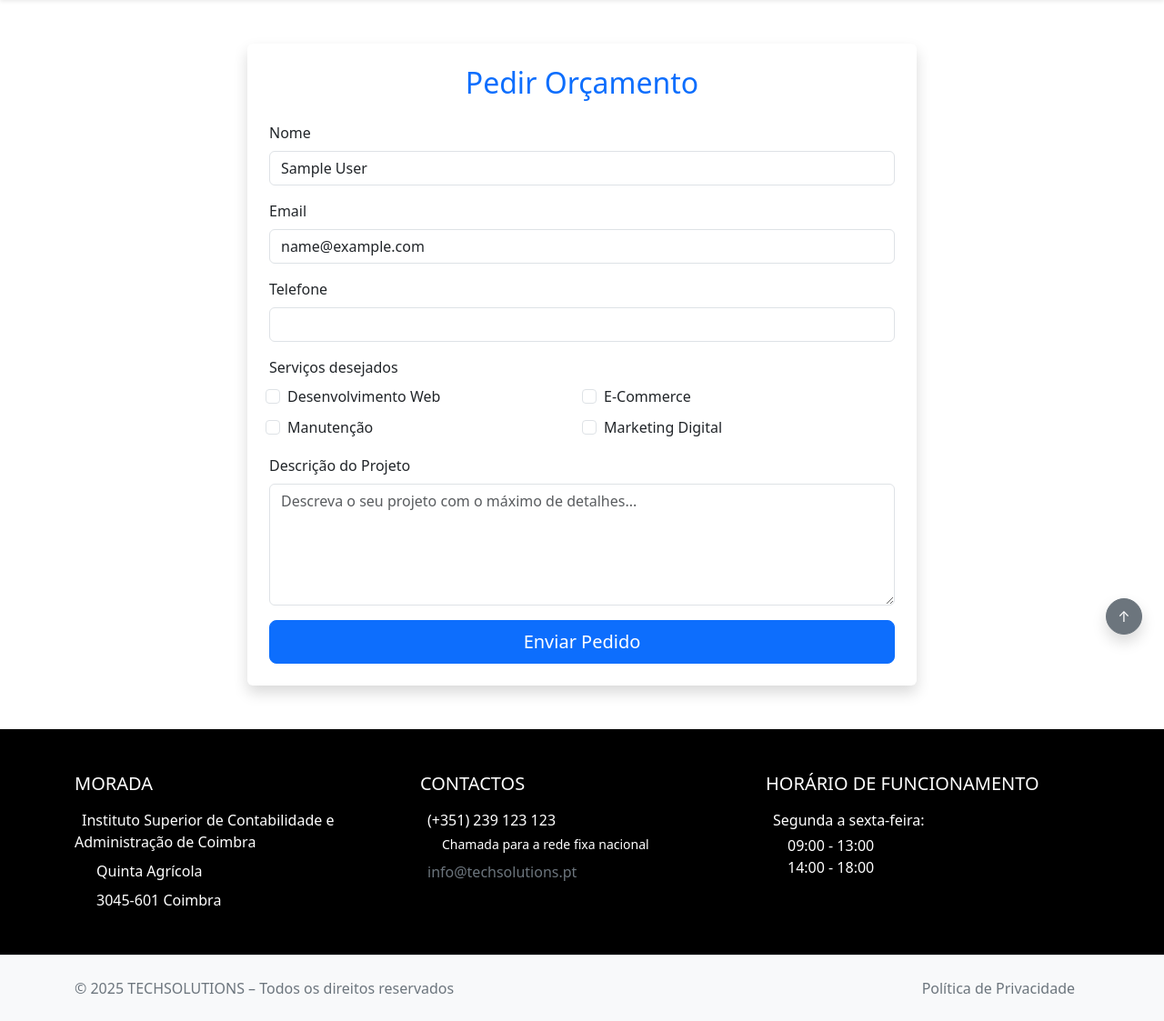
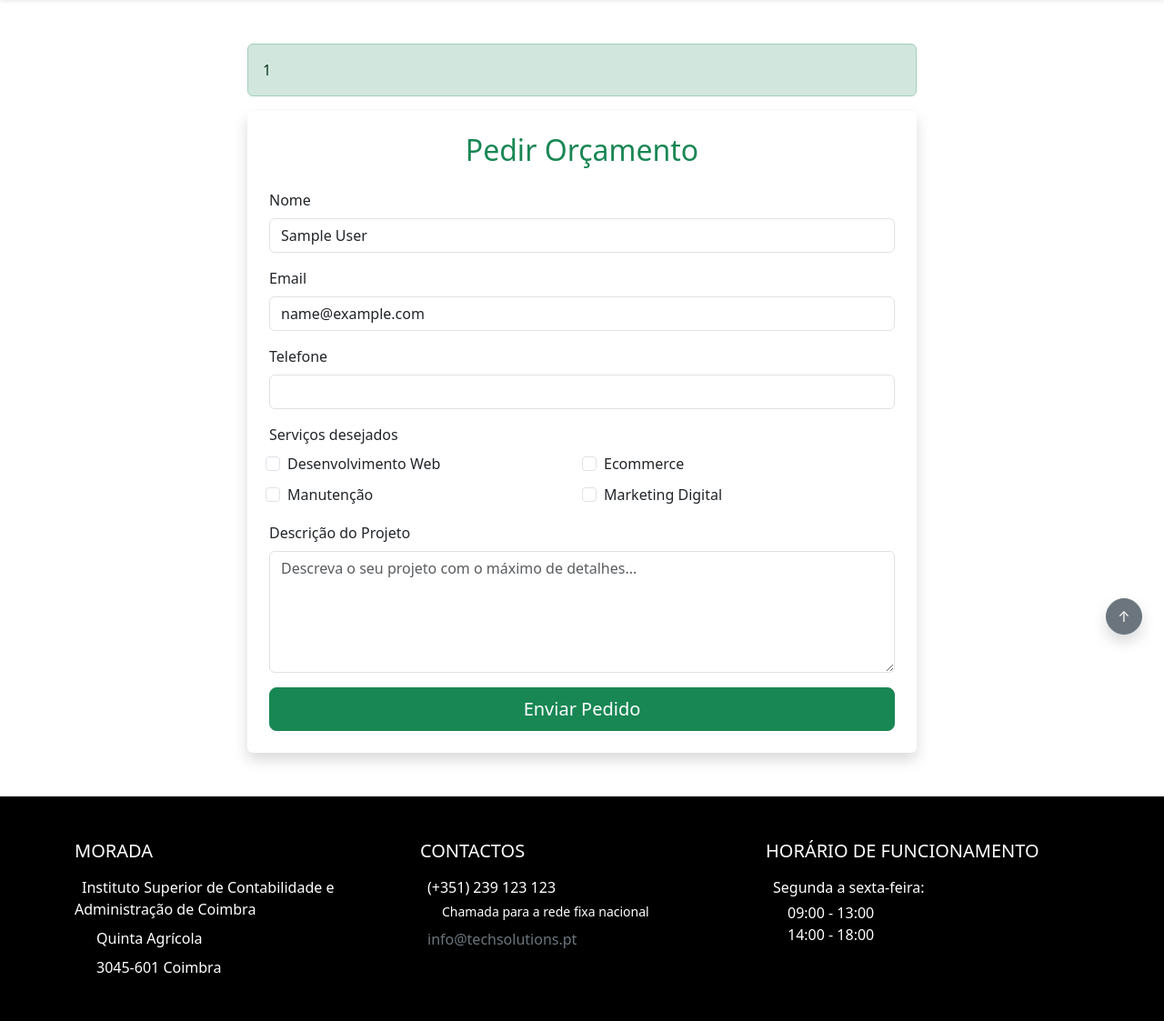
Before and after one commit to ambnunez/EpocaEspecialDweb, a PHP site: page /orcamento.php in a window 1280 px wide. Shown: the part 78-1201 px from the top of the page at 91% size. Before the commit the page ends 1171 px from the top, so only its background shows below. Run offline with PHP 8.4, Linux system fonts and the light colour scheme; the visitor is signed in with stand-in values (Sample User, id 1).

Commit message:
Atualização recente

```diff
--- a/includes/sidebar.php
+++ b/includes/sidebar.php
@@ -40,6 +40,5 @@
   <a href="utilizadores.php"><i class="bi bi-people me-2"></i>Utilizadores</a>
   <a href="projetos.php"><i class="bi bi-folder2-open me-2"></i>Projetos</a>
   <a href="pedidosorcamentos.php"><i class="bi bi-file-earmark-text me-2"></i>Orçamentos</a>
-  <a href="definicoes.php"><i class="bi bi-gear me-2"></i>Definições</a>
   <a href="index.php" class="mt-4"><i class="bi bi-box-arrow-right me-2"></i>Sair</a>
 </div>
--- a/orcamento.php
+++ b/orcamento.php
@@ -15,13 +15,23 @@
 
 <?php require('includes/navbar.php'); ?>
 
-<!-- Formulário Pedido de Orçamento -->
 <div class="container py-5">
   <div class="row justify-content-center">
     <div class="col-lg-8">
+
+      <?php if (isset($_SESSION['sucesso'])): ?>
+        <div class="alert alert-success">
+          <?= $_SESSION['sucesso']; unset($_SESSION['sucesso']); ?>
+        </div>
+      <?php elseif (isset($_SESSION['erro'])): ?>
+        <div class="alert alert-danger">
+          <?= $_SESSION['erro']; unset($_SESSION['erro']); ?>
+        </div>
+      <?php endif; ?>
+
       <div class="card shadow border-0">
         <div class="card-body p-4">
-          <h2 class="text-center mb-4 text-primary">Pedir Orçamento</h2>
+          <h2 class="text-center mb-4 text-success">Pedir Orçamento</h2>
 
           <form action="pedirorcamento.php" method="POST">
 
@@ -47,22 +57,14 @@
             <div class="mb-3">
               <label class="form-label">Serviços desejados</label>
               <div class="row row-cols-1 row-cols-sm-2 g-2">
-                <div class="form-check">
-                  <input class="form-check-input" type="checkbox" value="Desenvolvimento Web" name="servicos[]" id="web">
-                  <label class="form-check-label" for="web">Desenvolvimento Web</label>
-                </div>
-                <div class="form-check">
-                  <input class="form-check-input" type="checkbox" value="Ecommerce" name="servicos[]" id="ecommerce">
-                  <label class="form-check-label" for="ecommerce">E-Commerce</label>
-                </div>
-                <div class="form-check">
-                  <input class="form-check-input" type="checkbox" value="Manutenção" name="servicos[]" id="manutencao">
-                  <label class="form-check-label" for="manutencao">Manutenção</label>
-                </div>
-                <div class="form-check">
-                  <input class="form-check-input" type="checkbox" value="Marketing Digital" name="servicos[]" id="marketing">
-                  <label class="form-check-label" for="marketing">Marketing Digital</label>
-                </div>
+                <?php
+                $servicos = ['Desenvolvimento Web', 'Ecommerce', 'Manutenção', 'Marketing Digital'];
+                foreach ($servicos as $servico): ?>
+                  <div class="form-check">
+                    <input class="form-check-input" type="checkbox" value="<?= $servico ?>" name="servicos[]" id="<?= strtolower(str_replace(' ', '', $servico)) ?>">
+                    <label class="form-check-label" for="<?= strtolower(str_replace(' ', '', $servico)) ?>"><?= $servico ?></label>
+                  </div>
+                <?php endforeach; ?>
               </div>
             </div>
 
@@ -72,7 +74,7 @@
             </div>
 
             <div class="d-grid">
-              <button type="submit" class="btn btn-primary btn-lg">Enviar Pedido</button>
+              <button type="submit" class="btn btn-success btn-lg">Enviar Pedido</button>
             </div>
 
           </form>
@@ -83,11 +85,9 @@
   </div>
 </div>
 
-<!-- Footer e rodapé -->
 <?php require('includes/footer_infos.php'); ?>
 <?php require('includes/rodape.php'); ?>
 
-<!-- Scripts -->
 <script type="text/javascript" src="script.js"></script>
 <script src="https://cdn.jsdelivr.net/npm/bootstrap@5.3.2/dist/js/bootstrap.bundle.min.js"></script>
 
```
Also changed, not shown: pedirorcamento.php (+10 -22 lines).
